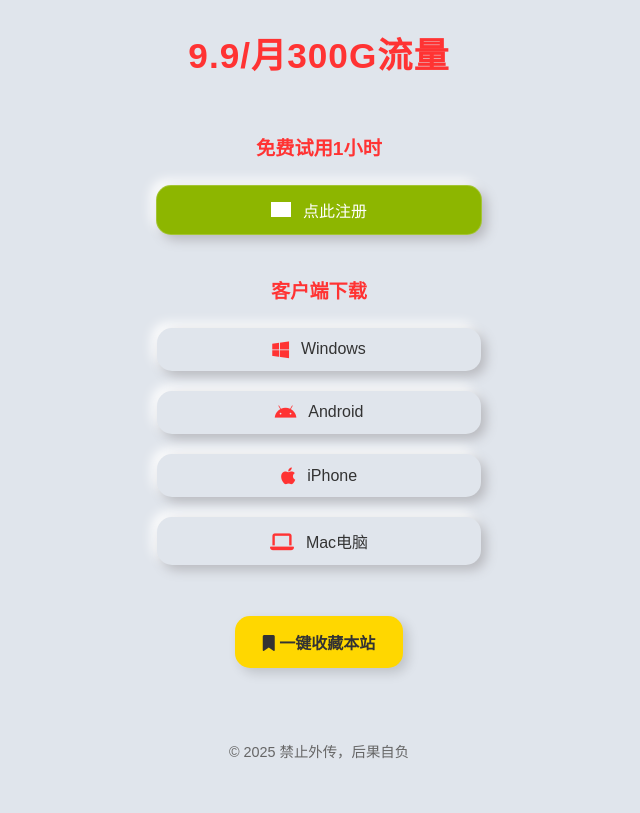
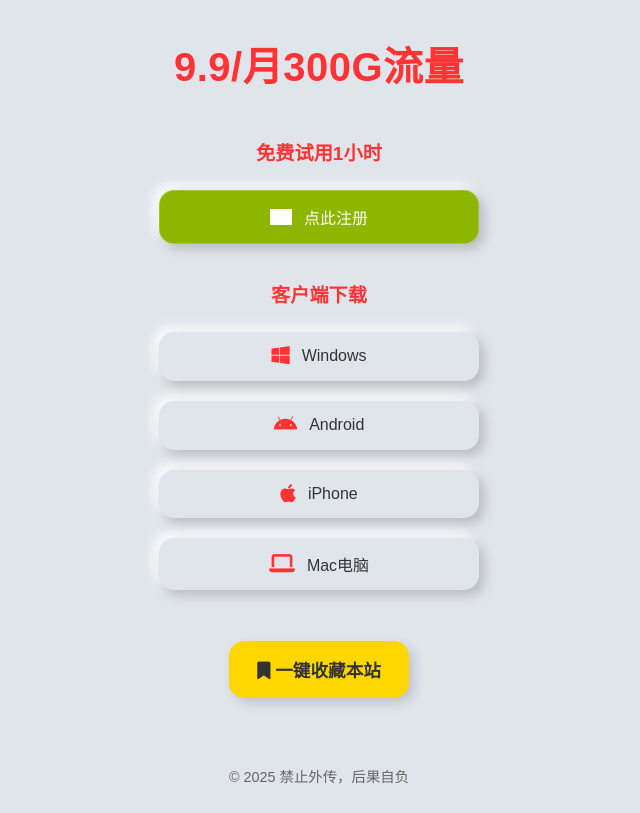
Before and after one commit to dqtx760/CokeCloud, a plain HTML site: page index.html in a window 1280 px wide. Shown: the whole page, without its empty margins (321-961 px from the left). Drawn offline with Linux system fonts and the light colour scheme; grey boxes are pictures that could not be loaded.

Commit message:
Update index.html

```diff
--- a/index.html
+++ b/index.html
@@ -2,97 +2,108 @@
 <html lang="zh-CN">
 <head>
     <meta charset="UTF-8">
+    <meta name="viewport" content="width=device-width, initial-scale=1.0">
     <title>CokeCloud可乐云导航</title>
     <link rel="stylesheet" href="https://cdnjs.cloudflare.com/ajax/libs/font-awesome/6.4.0/css/all.min.css">
     <style>
-        /* 基础布局 - 缩小整体间距 */
+        /* 基础布局 - 响应式调整 */
+        * {
+            box-sizing: border-box;
+            margin: 0;
+            padding: 0;
+        }
+
         body {
             font-family: 'Arial', sans-serif;
             background-color: #e0e5ec;
             color: #333;
-            margin: 0;
-            padding: 20px; /* 减小整体内边距 */
             min-height: 100vh;
             display: flex;
             flex-direction: column;
             align-items: center;
             justify-content: center;
-            box-sizing: border-box;
+            padding: 15px;
         }
 
         /* 双色系统 */
         :root {
             --bookmark-color: #FFD700;
             --accent-color: #FF3333;
-            --register-green: #8DB600; /* 苹果绿色值 */
+            --register-green: #8DB600; /* 苹果绿 */
         }
 
-        /* 主容器 - 调整间距 */
+        /* 主容器 - 响应式调整 */
         .main-container {
             width: 100%;
             max-width: 500px;
-            padding-bottom: 30px; /* 减小底部间距 */
+            padding: 20px 15px;
             display: flex;
             flex-direction: column;
             align-items: center;
-            gap: 15px; /* 减小元素间间距 */
+            gap: 15px;
         }
 
-        /* 标题样式 - 减小下边距 */
+        /* 标题样式 - 动态字体大小 */
         header {
-            margin-bottom: 25px; /* 减小标题下方间距 */
+            margin-bottom: 20px;
             text-align: center;
         }
 
         h1 {
             color: var(--accent-color);
             margin: 0;
-            font-size: 2.2em;
-            letter-spacing: 1px;
+            font-size: clamp(1.8em, 6vw, 2.5em);
+            letter-spacing: 0.5px;
         }
 
-        /* 导航模块 */
+        /* 导航模块 - 响应式调整 */
         nav {
             width: 100%;
             display: flex;
             flex-direction: column;
             align-items: center;
-            gap: 10px; /* 减小导航项间距 */
+            gap: 10px;
         }
 
-        /* 分区标题 - 减小间距 */
+        /* 分区标题 - 动态字体大小 */
         .section-title {
-            font-size: 1.2em;
+            font-size: clamp(1em, 4vw, 1.2em);
             font-weight: bold;
-            margin: 15px 0 10px; /* 减小上下间距 */
+            margin: 10px 0;
             color: var(--accent-color);
             text-transform: uppercase;
             text-align: center;
             width: 100%;
         }
 
-        /* 按钮组容器 - 减小间距 */
+        /* 按钮组容器 - 响应式调整 */
         .button-group {
             width: 100%;
             display: flex;
             flex-direction: column;
             align-items: center;
-            margin-bottom: 10px; /* 减小组间间距 */
-            gap: 8px; /* 减小按钮间间距 */
+            margin-bottom: 10px;
+            gap: 8px;
         }
 
-        /* 注册按钮 - 苹果绿 */
+        /* 注册按钮 - 苹果绿色背景 */
         .register-button {
-            background-color: var(--register-green) !important;
+            background-color: var(--register-green) !important; /* 强制苹果绿 */
             color: white !important;
             border-radius: 15px;
-            padding: 14px; /* 标准内边距 */
-            margin: 8px 0; /* 标准外边距 */
+            padding: 16px;
+            margin: 8px 0;
             width: 100%;
-            max-width: 300px; /* 标准宽度 */
+            max-width: 320px;
+            min-height: 44px;
             box-shadow: 5px 5px 12px #b8b9be, -5px -5px 12px #ffffff;
             transition: all 0.3s ease;
             border: 1px solid rgba(255, 255, 255, 0.2);
+            text-align: center;
+            display: flex;
+            align-items: center;
+            justify-content: center;
+            text-decoration: none;
         }
 
         /* 标准按钮样式 */
@@ -100,12 +111,13 @@
             display: flex;
             align-items: center;
             justify-content: center;
-            padding: 12px; /* 标准内边距 */
-            margin: 6px 0; /* 标准外边距 */
+            padding: 14px;
+            margin: 6px 0;
             background-color: #e0e5ec;
             border-radius: 15px;
             width: 100%;
-            max-width: 300px; /* 标准宽度 */
+            max-width: 320px;
+            min-height: 44px;
             box-shadow: 5px 5px 12px #b8b9be, -5px -5px 12px #ffffff;
             cursor: pointer;
             text-decoration: none;
@@ -113,18 +125,18 @@
             transition: all 0.3s ease;
         }
 
-        /* 图标样式 */
+        /* 图标样式 - 适配绿色背景 */
         .custom-icon {
-            width: 20px; /* 标准尺寸 */
-            height: 20px;
-            margin-right: 12px; /* 标准右边距 */
+            width: 22px;
+            height: 22px;
+            margin-right: 12px;
             object-fit: contain;
-            filter: brightness(0) invert(1);
+            filter: brightness(0) invert(1); /* 反转为白色 */
         }
 
         .button-icon {
-            margin-right: 12px; /* 标准右边距 */
-            font-size: 1.2em; /* 标准尺寸 */
+            margin-right: 12px;
+            font-size: clamp(1em, 4vw, 1.3em);
             color: var(--accent-color);
         }
 
@@ -133,13 +145,14 @@
             background-color: var(--bookmark-color);
             color: #333;
             border: none;
-            padding: 14px 28px;
+            padding: 16px 28px;
             border-radius: 15px;
             box-shadow: 5px 5px 12px rgba(0, 0, 0, 0.15);
             cursor: pointer;
             font-weight: bold;
-            margin: 20px 0 15px; /* 减小上下间距 */
-            font-size: 1em; /* 标准字体 */
+            margin: 20px 0;
+            font-size: clamp(1em, 4vw, 1.1em);
+            min-height: 44px;
             transition: all 0.3s ease;
         }
 
@@ -149,19 +162,38 @@
             color: #666;
             width: 100%;
             text-align: center;
-            font-size: 0.9em;
-            margin-top: 15px; /* 减小顶部间距 */
+            font-size: clamp(0.8em, 3vw, 0.9em);
+            margin-top: 15px;
         }
 
-        /* 悬浮效果统一 */
+        /* 悬浮效果 */
         .nav-button:hover,
         .register-button:hover,
         #bookmarkButton:hover {
             transform: translateY(-3px);
             box-shadow: 8px 8px 16px #b8b9be, -8px -8px 16px #ffffff;
         }
+
         #bookmarkButton:hover {
             transform: translateY(-3px) scale(1.03);
+        }
+
+        /* 响应式调整 - 小屏幕 */
+        @media (max-width: 480px) {
+            body {
+                padding: 10px;
+            }
+            .main-container {
+                padding: 15px 10px;
+            }
+            .register-button,
+            .nav-button {
+                padding: 12px;
+                max-width: 100%;
+            }
+            h1 {
+                font-size: 1.8em;
+            }
         }
     </style>
 </head>
@@ -211,7 +243,6 @@
     </footer>
 
     <script>
-        // 简洁书签提示
         document.getElementById('bookmarkButton').addEventListener('click', function() {
             const isMac = navigator.platform.toUpperCase().includes('MAC');
             alert(`请使用 ${isMac ? 'Command+D' : 'Ctrl+D'} 收藏本页`);
```
